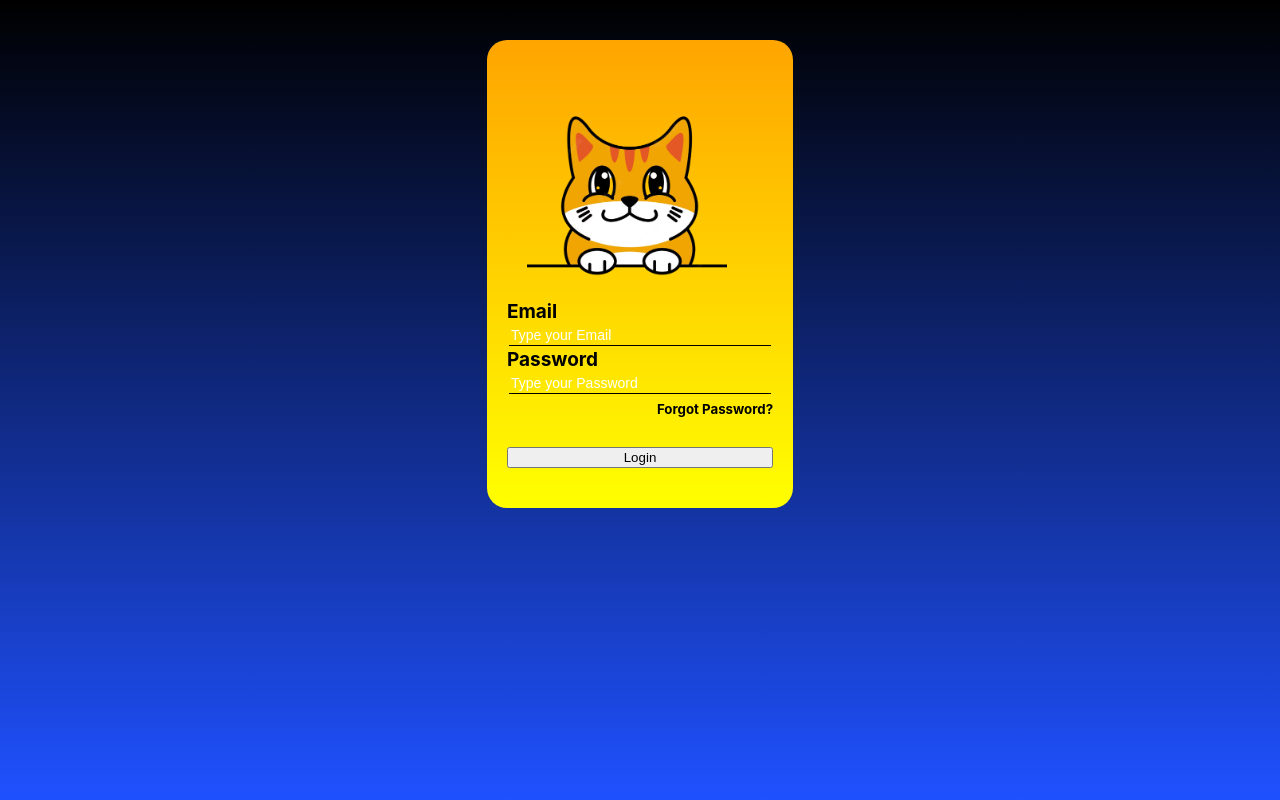
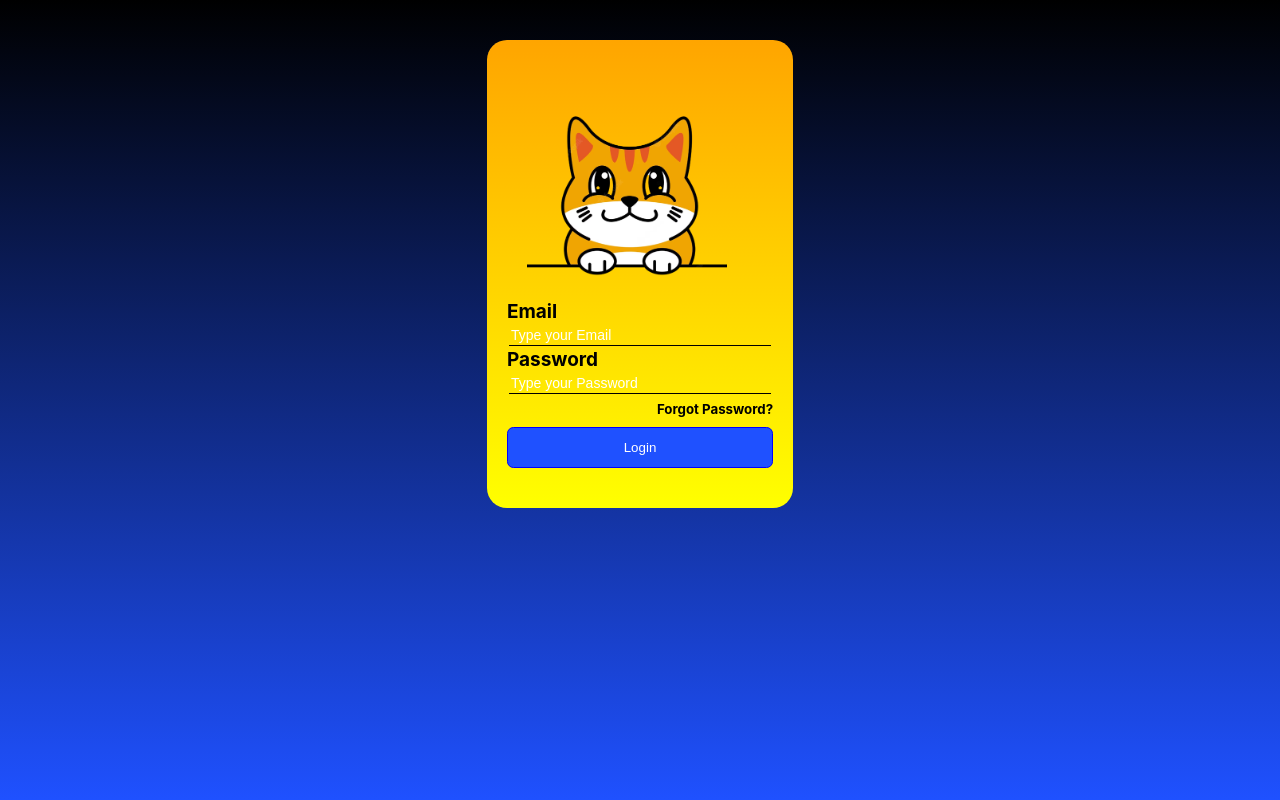
Before and after one commit to auqid/login_page, a React (Create React App) app: page / in a window 1280 px wide. Built offline with nearby package versions, Linux system fonts and the light colour scheme.

Commit message:
set the button activation on validation

```diff
--- a/src/App.css
+++ b/src/App.css
@@ -25,7 +25,18 @@
 }
 
 button {
-  margin-top: 30px;
+  background-color: #1f51ff;
+  color: white;
+  padding: 0.75rem 1.2rem;
+  margin-top: 10px;
+  border-radius: 0.4rem;
+  cursor: pointer;
+  border: 1px solid blue;
+}
+button:hover {
+  background: white;
+  color: black;
+  background-color: transparent;
 }
 
 .label {
--- a/src/App.js
+++ b/src/App.js
@@ -1,7 +1,8 @@
 import React, { useState } from "react";
 import "./App.css";
 import cat from "./cat.png";
-const emailRegex = /^[A-Z0-9._%+-]+@[A-Z0-9.-]+\.[A-Z]{2,4}$/i;
+
+const emailRegex = /^[a-zA-Z0-9._%+-]+@[a-zA-Z0-9.-]+.[a-zA-Z]{2,}$/;
 const passRegex =
   /^(?=.*[a-z])(?=.*[A-Z])(?=.*\d)(?=.*[@$!%*?&])[A-Za-z\d@$!%*?&]{8,}$/;
 
@@ -9,20 +10,29 @@ function App() {
   const [email, setEmail] = useState("");
   const [password, setPassword] = useState("");
   const [message, setMessage] = useState("");
+  const [isLoading, setIsLoading] = useState(false);
 
-  const emailValidation = () => {
-    if (emailRegex.test(email) && passRegex.test(password)) {
-      setMessage("valid");
+  const inputValidation = function () {
+    let emailValidation = emailRegex.test(email);
+    let passwordValidation = passRegex.test(password);
+
+    if (emailValidation && passwordValidation) {
+      setIsLoading(false);
+      setMessage("Valid");
     } else {
-      setMessage("Invalid");
+      setIsLoading(true);
+      setMessage("");
     }
   };
 
   const handleEmailOnChange = (e) => {
     setEmail(e.target.value);
+    inputValidation();
   };
+
   const handlePasswordOnChange = (e) => {
     setPassword(e.target.value);
+    inputValidation();
   };
 
   return (
@@ -48,9 +58,7 @@ function App() {
         />
         <h5>Forgot Password?</h5>
 
-        <button onClick={emailValidation} id="button">
-          Login
-        </button>
+        <button disabled={isLoading}>Login</button>
         <p className="message">{message}</p>
       </div>
     </div>
```
